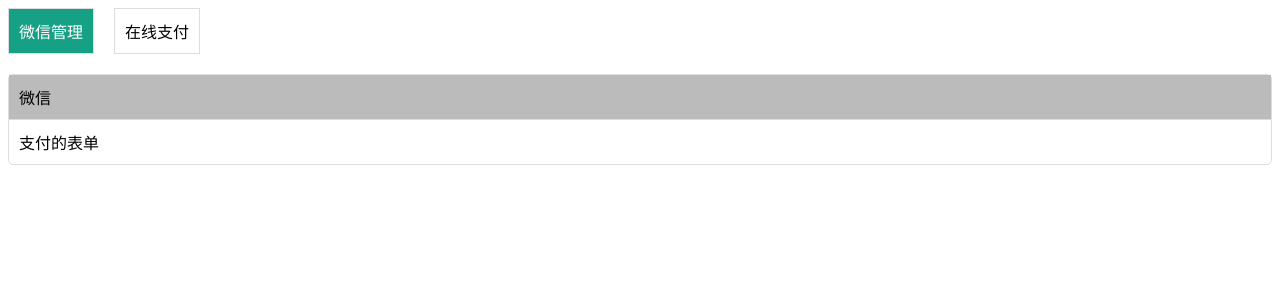
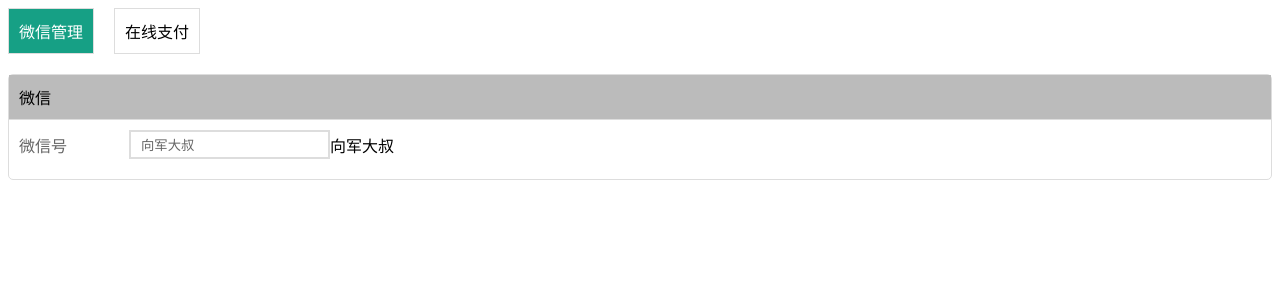
Before and after one commit to nbutluo/VueLearn, a Vue app in the folder provide/: page / in a window 1280 px wide. Shown: the top 300 px of the page. Built offline with nearby package versions, Linux system fonts and the light colour scheme.

Commit message:
x-input组件定义

```diff
--- a/provide/src/components/Weixin.vue
+++ b/provide/src/components/Weixin.vue
@@ -4,16 +4,23 @@
       微信
     </template>
     <div>
-      支付的表单
+      <x-input title="微信号" v-model="appName"/>
     </div>
   </card>
 </template>
 
 <script>
 import Card from "./Card.vue";
+import XInput from "./XInput.vue";
 
 export default {
-  components: {Card},
+  components: {XInput, Card},
+  data() {
+    return {
+      appName:"向军大叔",
+      price:23
+    }
+  }
 }
 </script>
 
--- /dev/null
+++ b/provide/src/components/XInput.vue
@@ -0,0 +1,47 @@
+<template>
+  <div>
+    <label>
+      <div>{{title}}</div>
+      <input v-model="content" />
+      {{content}}
+    </label>
+
+  </div>
+</template>
+
+<script>
+export default {
+  props:['title','modelValue'],
+  emits: ['update:modelValue'],
+  data() {
+    return{
+      content:this.modelValue,
+    }
+  },
+  watch:{
+    content(v) {
+      this.$emit('update:modelValue',v);
+    }
+  }
+}
+</script>
+
+<style lang="scss" scoped>
+label {
+  display: flex;
+  align-items: center;
+  margin-bottom: 10px;
+  div {
+    color: #666;
+    font-size: 16px;
+    margin-right: 10px;
+    width: 100px;
+  }
+  input {
+    border: solid 2px #ddd;
+    padding: 5px 10px;
+    color: #666;
+    outline: none;
+  }
+}
+</style>
--- a/provide/src/main.js
+++ b/provide/src/main.js
@@ -1,7 +1,9 @@
 import {createApp} from 'vue'
 import App from './App.vue'
 import Card from "./components/Card.vue";
+import XInput from "./components/XInput.vue";
 
 const app = createApp(App)
 app.component('Card', Card)
+app.component('x-input', XInput)
 app.mount('#app')
```
